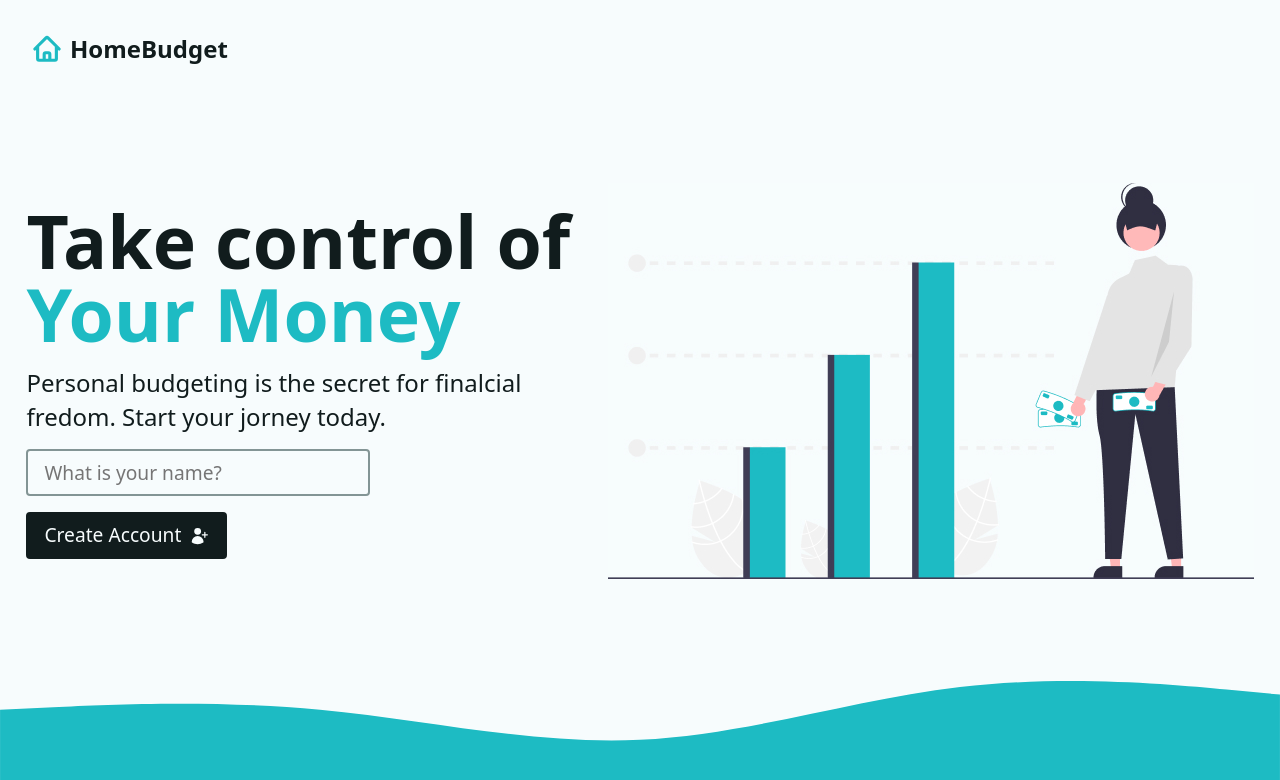
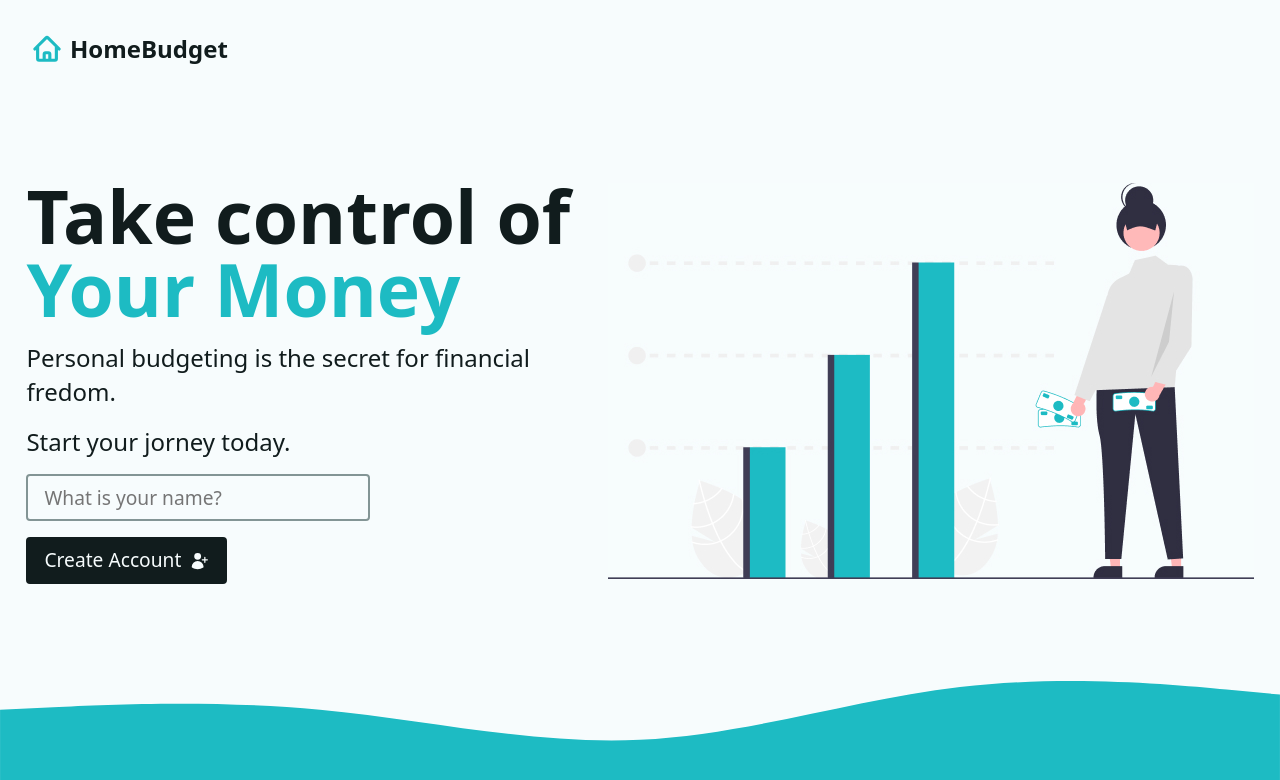
Before and after one commit to lucasquitan/react-router-app, a React (Vite) app: page / in a window 1280 px wide. Shown: the top 780 px of the page. Built offline with nearby package versions, Linux system fonts and the light colour scheme.

Commit message:
fix: Chanfe description on Intro component

```diff
--- a/src/components/Intro.jsx
+++ b/src/components/Intro.jsx
@@ -14,10 +14,8 @@ const Intro = () => {
         <h1>
           Take control of <span className="accent">Your Money</span>
         </h1>
-        <p>
-          Personal budgeting is the secret for finalcial fredom. Start your
-          jorney today.
-        </p>
+        <p>Personal budgeting is the secret for financial fredom.</p>
+        <p>Start your jorney today.</p>
         <Form method="post">
           <input
             type="text"
```
